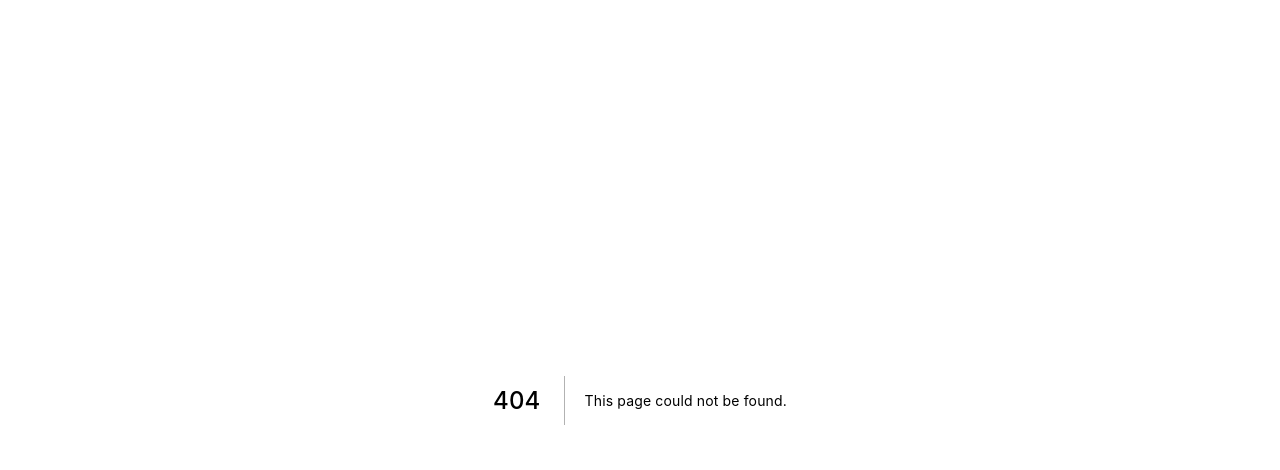
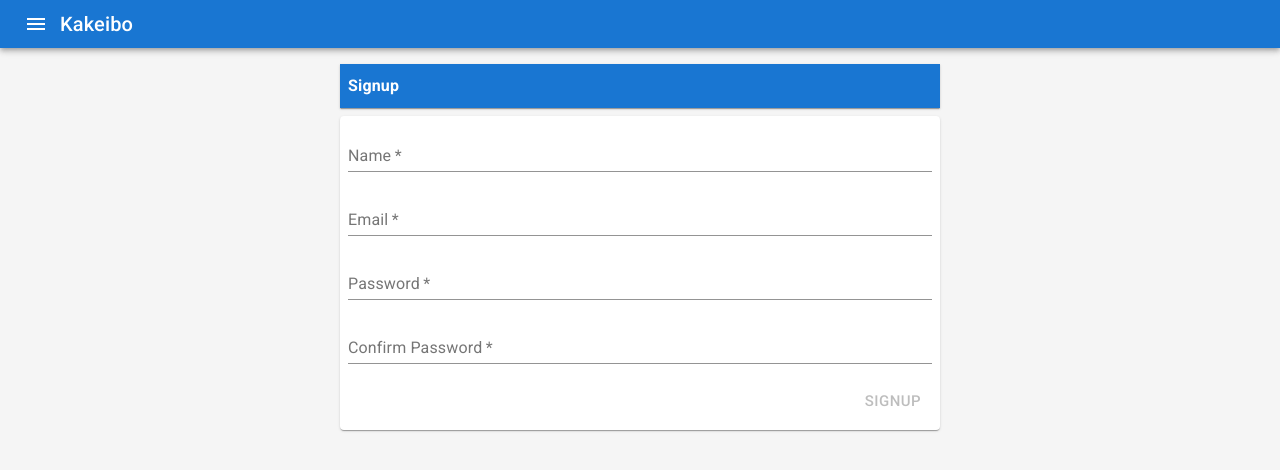
Before and after one commit to mikeamarkey/kakeibo, a Next.js app: page /signup in a window 1280 px wide. Before the commit this address had no page. Shown: the top 470 px of the page. Built offline with nearby package versions, Linux system fonts and the light colour scheme.

Commit message:
update npm packages, add signup/login functionality

```diff
--- a/src/graphql/apollo.js
+++ b/src/graphql/apollo.js
@@ -5,7 +5,7 @@ const client = new ApolloClient({
     uri: 'https://graphql.fauna.com/graphql',
     headers: {
       // FIXME: handle correctly
-      authorization: 'Bearer fnADtUFCgqACDGkq9SysTIdCXL3xW9D1PH6HW11t',
+      authorization: 'Bearer fnEDvuVceCACDAO1QTBPoAIMdLjr2LSyVC-v1V3ZQDxhqitxTSs',
       'X-Schema-Preview': 'partial-update-mutation'
     },
     fetch
--- a/src/graphql/faunadb.js
+++ b/src/graphql/faunadb.js
@@ -92,4 +92,37 @@ async function initialize (data) {
   )
 }
 
-export { sort, createMultiple, initialize }
+async function signup (input) {
+  const { email, name, password } = input
+  if (!email || !name || !password) {
+    return Promise.reject(new Error('Please provide a name, email and password'))
+  }
+
+  const result = await client.query(
+    q.Create(q.Collection('User'), {
+      credentials: { password: input.password },
+      data: {
+        name: input.name,
+        email: input.email
+      }
+    })
+  )
+  return result
+}
+
+async function login (input) {
+  const { email, password } = input
+  if (!email || !password) {
+    return Promise.reject(new Error('Please provide an email and a password'))
+  }
+
+  const result = await client.query(
+    q.Login(
+      q.Match(q.Index('getUserByEmail'), email),
+      { password }
+    )
+  )
+  return result
+}
+
+export { createMultiple, initialize, login, sort, signup }
--- a/src/graphql/schema.gql
+++ b/src/graphql/schema.gql
@@ -2,6 +2,11 @@ enum TransactionType {
   DAILY
   INCOME
   EXPENSE
+}
+
+type User {
+  name: String!
+  email: String! @unique
 }
 
 type Transaction {
@@ -27,4 +32,5 @@ type Query {
   getTransactions: [Transaction!]!
   getTransactionsByMonth(month: String!): [Transaction!]!
   getTransactionsByType(type: TransactionType!): [Transaction!]!
+  getUserByEmail(email: String!): User!
 }
--- /dev/null
+++ b/src/pages/signup.js
@@ -0,0 +1,105 @@
+import { useState } from 'react'
+import { Button, Container, Paper, TextField, makeStyles } from '@material-ui/core'
+import { Layout, Subheader } from 'src/components'
+
+const useStyles = makeStyles((theme) => ({
+  form: {
+    margin: theme.spacing(1),
+    '& > .MuiTextField-root': {
+      margin: `${theme.spacing(1)}px 0`
+    }
+  },
+  submit: {
+    padding: `${theme.spacing(1)}px 0`,
+    textAlign: 'right'
+  }
+}))
+
+const Signup = () => {
+  const [form, setForm] = useState({
+    name: '',
+    email: '',
+    password: '',
+    passwordConfirm: ''
+  })
+  const css = useStyles()
+
+  function handleFormChange (event, prop) {
+    setForm({ ...form, [prop]: event.target.value })
+  }
+
+  async function handleSubmit () {
+    const { passwordConfirm, ...data } = form
+    const result = await fetch('/api/auth/signup', {
+      method: 'POST',
+      body: JSON.stringify(data)
+    })
+    console.log(result)
+  }
+
+  const disabled = form.password !== form.passwordConfirm ||
+    Object.keys(form).some((key) => !form[key])
+
+  return (
+    <Layout>
+      <Container maxWidth='sm' disableGutters>
+        <Subheader>Signup</Subheader>
+        <Paper>
+          <form
+            className={css.form}
+            name='signup-form'
+          >
+            <TextField
+              id='name'
+              label='Name'
+              fullWidth
+              required
+              onChange={(e) => handleFormChange(e, 'name')}
+            />
+
+            <TextField
+              id='email'
+              label='Email'
+              type='email'
+              fullWidth
+              required
+              onChange={(e) => handleFormChange(e, 'email')}
+            />
+
+            <TextField
+              id='password'
+              label='Password'
+              type='password'
+              fullWidth
+              required
+              onChange={(e) => handleFormChange(e, 'password')}
+            />
+
+            <TextField
+              id='passwordConfirm'
+              label='Confirm Password'
+              type='password'
+              fullWidth
+              required
+              onChange={(e) => handleFormChange(e, 'passwordConfirm')}
+            />
+
+            <div className={css.submit}>
+              <Button
+                color='primary'
+                disabled={disabled}
+                size='large'
+                type='button'
+                onClick={() => handleSubmit()}
+              >
+                Signup
+              </Button>
+            </div>
+          </form>
+        </Paper>
+      </Container>
+    </Layout>
+  )
+}
+
+export default Signup
```
Also changed, not shown: package.json (+9 -9 lines), src/pages/api/auth/login.js (added, +14 -0 lines), src/pages/api/auth/signup.js (added, +14 -0 lines), src/pages/login.js (added, +85 -0 lines), 1 other file (tests, documents, lock files or other folders).
